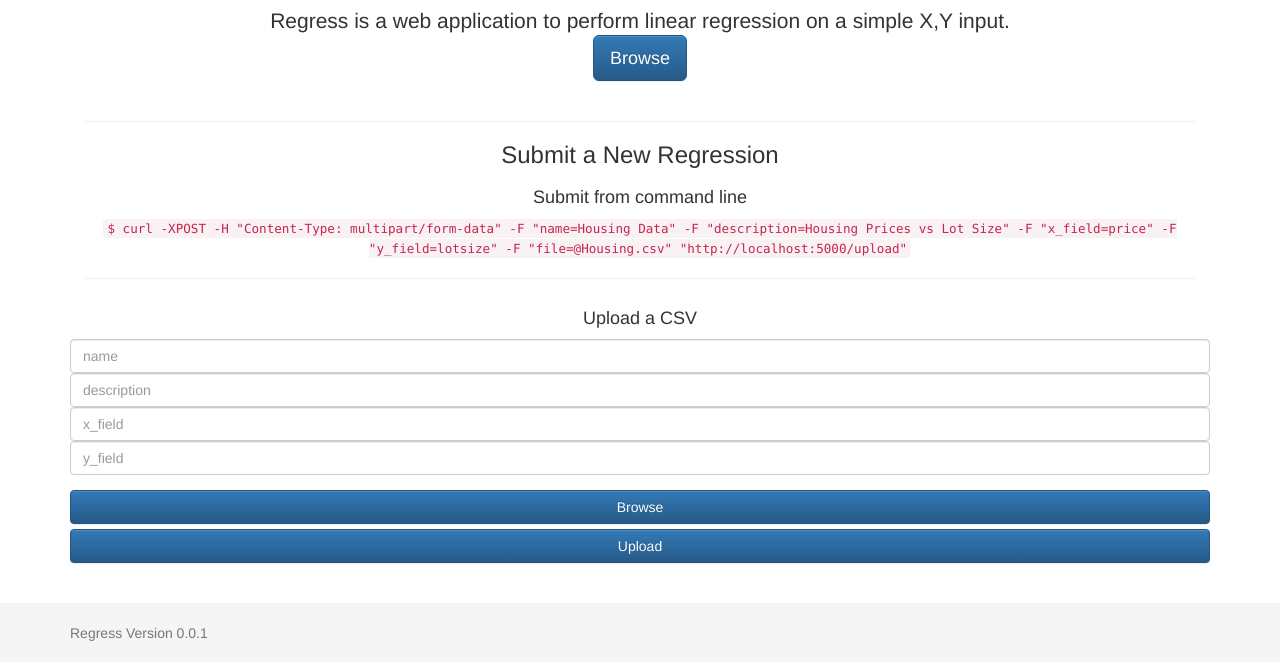
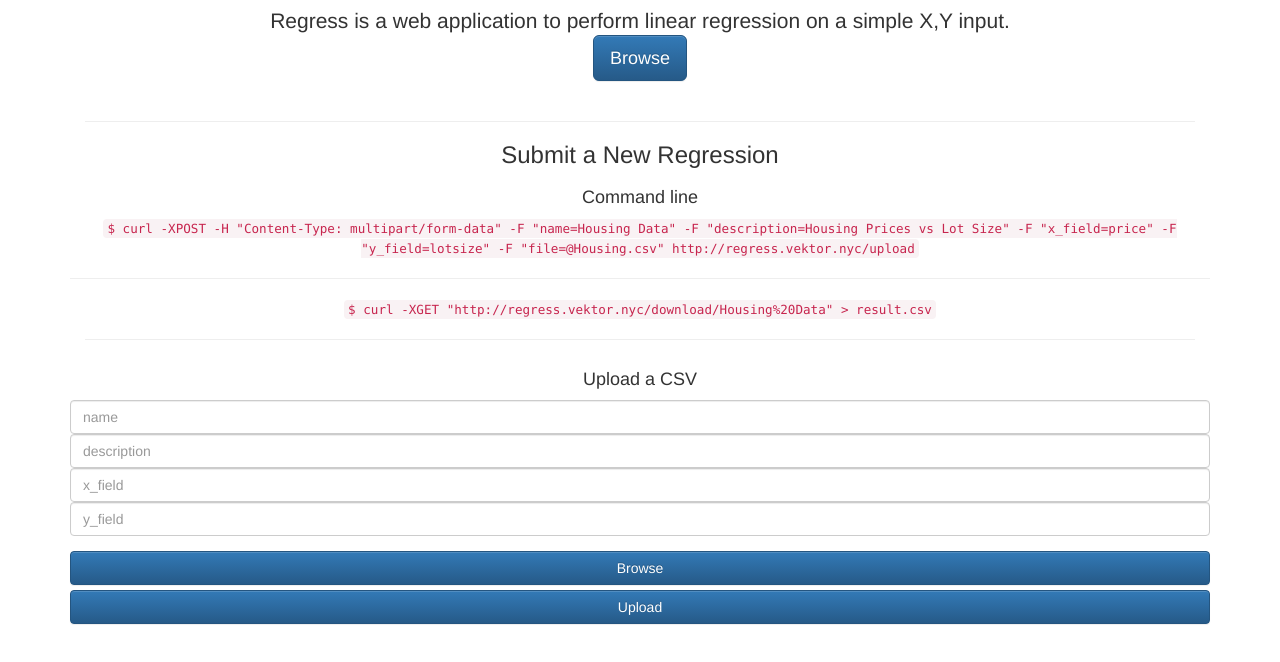
Before and after one commit to kevinschoon/regress-python, a Flask app: page / in a window 1280 px wide. Shown: the part 154-816 px from the top of the page. Before the commit the page ends 795 px from the top, so only its background shows below. Run offline with Flask 2, Linux system fonts and the light colour scheme; some libraries are stand-ins or nearby versions.

Commit message:
Add download command to home page

```diff
--- a/regress/templates/index.html
+++ b/regress/templates/index.html
@@ -80,9 +80,13 @@
         <hr>
         <h3>Submit a New Regression</h3>
         <div class="row">
-            <h4>Submit from command line</h4>
+            <h4>Command line</h4>
             <code>
-                $ curl -XPOST -H "Content-Type: multipart/form-data" -F "name=Housing Data" -F "description=Housing Prices vs Lot Size" -F "x_field=price" -F "y_field=lotsize" -F "file=@Housing.csv" "http://localhost:5000/upload"
+                $ curl -XPOST -H "Content-Type: multipart/form-data" -F "name=Housing Data" -F "description=Housing Prices vs Lot Size" -F "x_field=price" -F "y_field=lotsize" -F "file=@Housing.csv" http://regress.vektor.nyc/upload
+            </code>
+            <hr>
+            <code>
+                $ curl -XGET "http://regress.vektor.nyc/download/Housing%20Data" > result.csv
             </code>
         </div>
         <hr>
```
